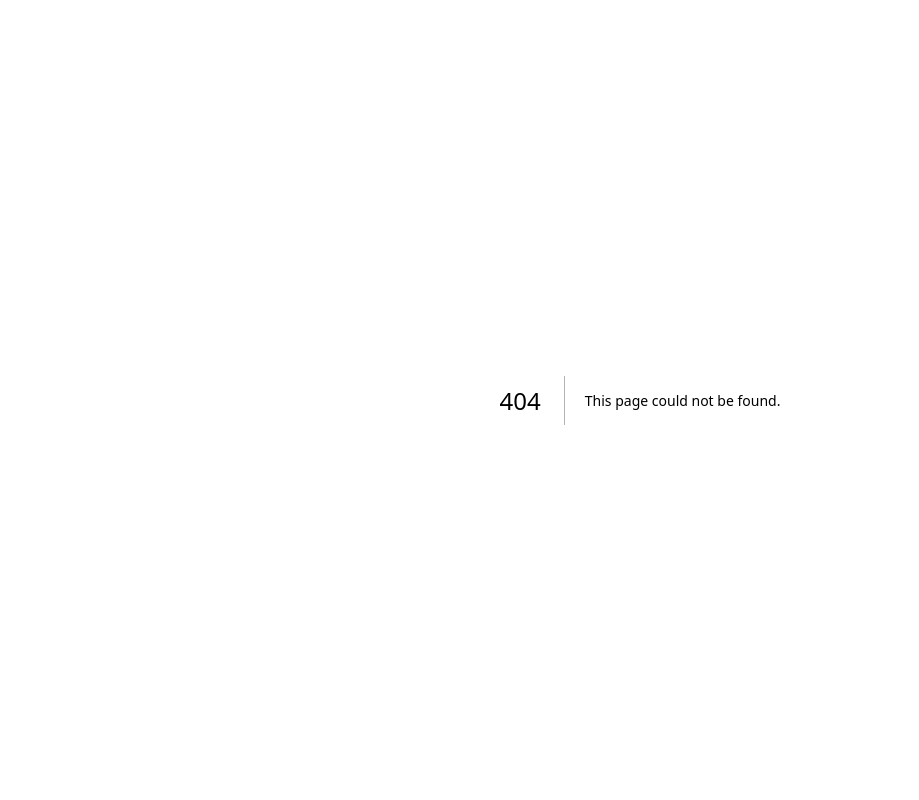
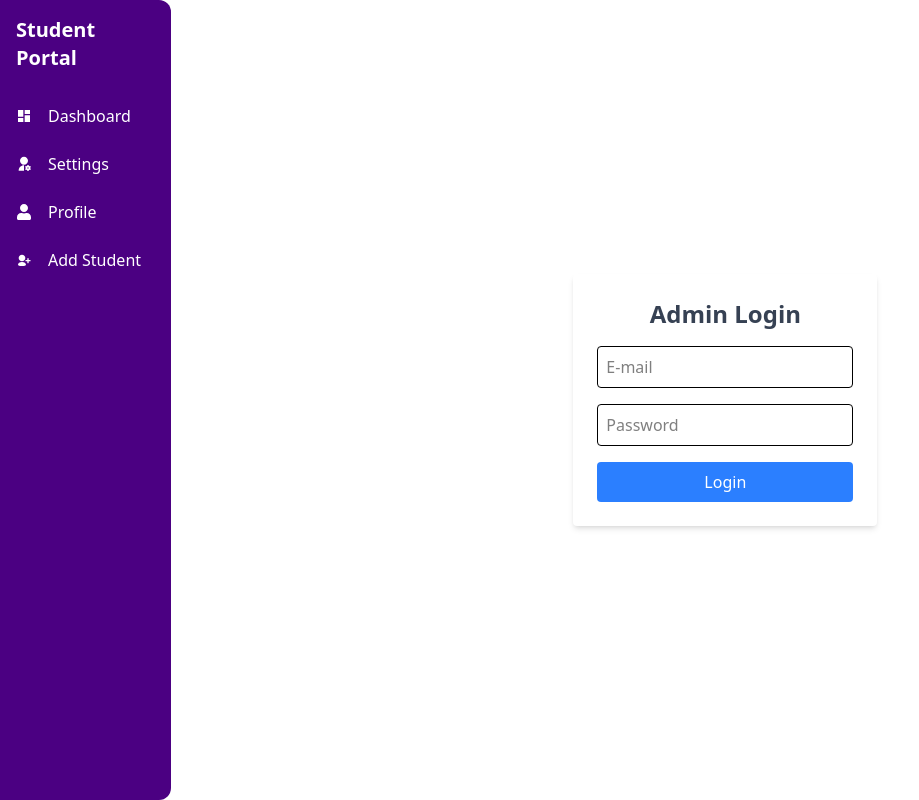
Before and after one commit to mn660875/studentPortal, a Next.js app: page /login in a window 1280 px wide. Before the commit this address had no page. Shown: the whole page, without its empty margins (0-919 px from the left). Built offline with nearby package versions, Linux system fonts and the light colour scheme.

Commit message:
login form

```diff
--- a/src/app/Updateuser/[id]/page.js
+++ b/src/app/Updateuser/[id]/page.js
@@ -9,21 +9,28 @@ export default function Page() {
   const { id } = useParams();
   const router = useRouter();
   const [name, setName] = useState("");
+  const [fatherName, setFatherName] = useState("");
+  const [email, setEmail] = useState("");
+  const [department, setDepartment] = useState("");
+  const [phone, setPhone] = useState("");
 
-    useEffect(() => {
-        if (id) {
-            getUserDetails();
-        }
-    }, [id]);
+
 
   const getUserDetails = async () => {
     try {
-            let res = await fetch(`${process.env.NEXT_PUBLIC_SITE_URL}/api/students/${id}`);
+      let res = await fetch(
+        `${process.env.NEXT_PUBLIC_SITE_URL}/api/students/${id}`
+      );
       let data = await res.json();
       console.log(data);
 
       if (data.success) {
-                setName(data.result.name || "");
+        setName(data.result.name || "")
+        setFatherName(data.result.fatherName || "");
+        setEmail(data.result.email ||"")
+        setDepartment(data.result.department || "")
+        setPhone(data.result.phone || "")
+
       } else {
         toast.error("User not found");
         router.push("/dashboard");
@@ -33,22 +40,28 @@ export default function Page() {
       toast.error("Error fetching user data");
     }
   };
+  useEffect(() => {
+    getUserDetails();
 
+}, []);
   const handleStudent = async (e) => {
     e.preventDefault();
-        if (!name.trim()) {
-            toast.error("Enter a name before submitting");
+    if (!name.trim() || !fatherName.trim() || !email.trim() || !department.trim() || !phone.trim() ) {
+      toast.error("Fields Should Not be Empty");
       return;
     }
 
     try {
-            let res = await fetch(`${process.env.NEXT_PUBLIC_SITE_URL}/api/students/${id}`, {
+      let res = await fetch(
+        `${process.env.NEXT_PUBLIC_SITE_URL}/api/students/${id}`,
+        {
           method: "PUT",
           headers: {
             "Content-Type": "application/json",
           },
-                body: JSON.stringify({ name }),
-            });
+          body: JSON.stringify({ name, fatherName, email, department, phone }),
+        }
+      );
       let data = await res.json();
 
       if (data.success) {
@@ -69,12 +82,44 @@ export default function Page() {
     <div className="flex min-h-screen">
       <Navbar />
       <div className="flex items-center justify-center w-full">
-                <form onSubmit={handleStudent} className="flex flex-col gap-4 bg-white p-6 rounded shadow-md">
+        <form
+          onSubmit={handleStudent}
+          className="flex flex-col gap-4 bg-white p-6 rounded shadow-md"
+        >
           <input
             type="text"
             placeholder="Enter Name"
             value={name}
             onChange={(e) => setName(e.target.value)}
+            className="border p-2 rounded w-64"
+          />
+          <input
+            type="text"
+            placeholder="Father's Name"
+            value={fatherName}
+            onChange={(e) => setFatherName(e.target.value)}
+            className="border p-2 rounded w-64"
+          />
+          <input
+            type="email"
+            placeholder="E-mail"
+            value={email}
+            onChange={(e) => setEmail(e.target.value)}
+            className="border p-2 rounded w-64"
+          /> <input
+          type="text"
+          placeholder="Department"
+          value={department}
+          onChange={(e) => setDepartment(e.target.value)}
+          className="border p-2 rounded w-64"
+        />
+
+
+          <input
+            type="text"
+            placeholder="Phone"
+            value={phone}
+            onChange={(e) => setPhone(e.target.value)}
             className="border p-2 rounded w-64"
           />
           <button
--- /dev/null
+++ b/src/app/login/page.js
@@ -0,0 +1,75 @@
+"use client"
+
+import { useState } from "react";
+import Navbar from "../components/Navbar";
+import { useRouter } from "next/navigation";
+import { toast } from "react-toastify";
+
+export default function Page(){
+
+const router= useRouter()
+
+
+
+    const [username, setUserName]= useState("");
+    const [ passoword, setPassword]=useState("");
+
+    const Static_Username= "admin@testing.com";
+    const Static_Password= "12345678";
+
+    const handleAdmin=(e)=>{
+        e.preventDefault()
+        if(!username.trim() || !passoword.trim()){
+            toast.error("Username or Password didnt Matched")
+        }
+
+
+
+
+        if(!username===Static_Username && !passoword===Static_Password){
+            toast.error("Username or Password didnt Matched");
+
+    }
+
+            else{
+            toast.success("Loged in")
+            router.push("/login/profile")
+
+        }
+
+
+    }
+
+
+    return (
+       <div className="flex min-h-screen">
+        <Navbar/>
+        <div className="flex items-center text-center justify-center w-full gap-10">
+
+            <form onSubmit={handleAdmin}  className="flex flex-col gap-4 bg-white p-6 rounded shadow-md">
+            <h1 className="text-2xl font-semibold text-gray-700">Admin Login</h1>
+
+                <input type="email"
+                placeholder="E-mail"
+                value={username}
+                onChange={(e)=>setUserName(e.target.value)}
+                className="border p-2 rounded w-64"
+
+
+                />
+                <input type="password"
+                placeholder="Password"
+                value={passoword}
+                onChange={(e)=>setPassword(e.target.value)}
+                className="border p-2 rounded w-64"
+                />
+
+                <button type="submit" className="bg-blue-500 text-white px-4 py-2 rounded hover:bg-blue-600 transition" >Login</button>
+
+            </form>
+
+        </div>
+
+       </div>
+    )
+}
--- a/src/app/profile/loading.js
+++ b/src/app/login/profile/loading.js
@@ -1,5 +1,5 @@
 import { FaSpinner } from "react-icons/fa";
-import Navbar from "../components/Navbar";
+import Navbar from "../../components/Navbar";
 
 export default function Loading(){
     return (
--- a/src/app/profile/page.js
+++ b/src/app/login/profile/page.js
@@ -1,7 +1,7 @@
 "use client";
 
 import Link from "next/link";
-import Navbar from "../components/Navbar";
+import Navbar from "../../components/Navbar";
 import { useEffect, useState } from "react";
 import DeleteUsers from "@/lib/DeleteStudent";
 import { useRouter } from "next/navigation";
--- /dev/null
+++ b/src/middleware.js
@@ -0,0 +1,9 @@
+import { NextResponse } from "next/server";
+export function middleware(request){
+    if(request.nextUrl.pathname!="/login")
+     return NextResponse.redirect(new URL("/login", request.url))
+}
+
+export const config={
+    matcher:["/profile",  ]
+}
```
Lines whose indentation alone changed are shown as unchanged.
